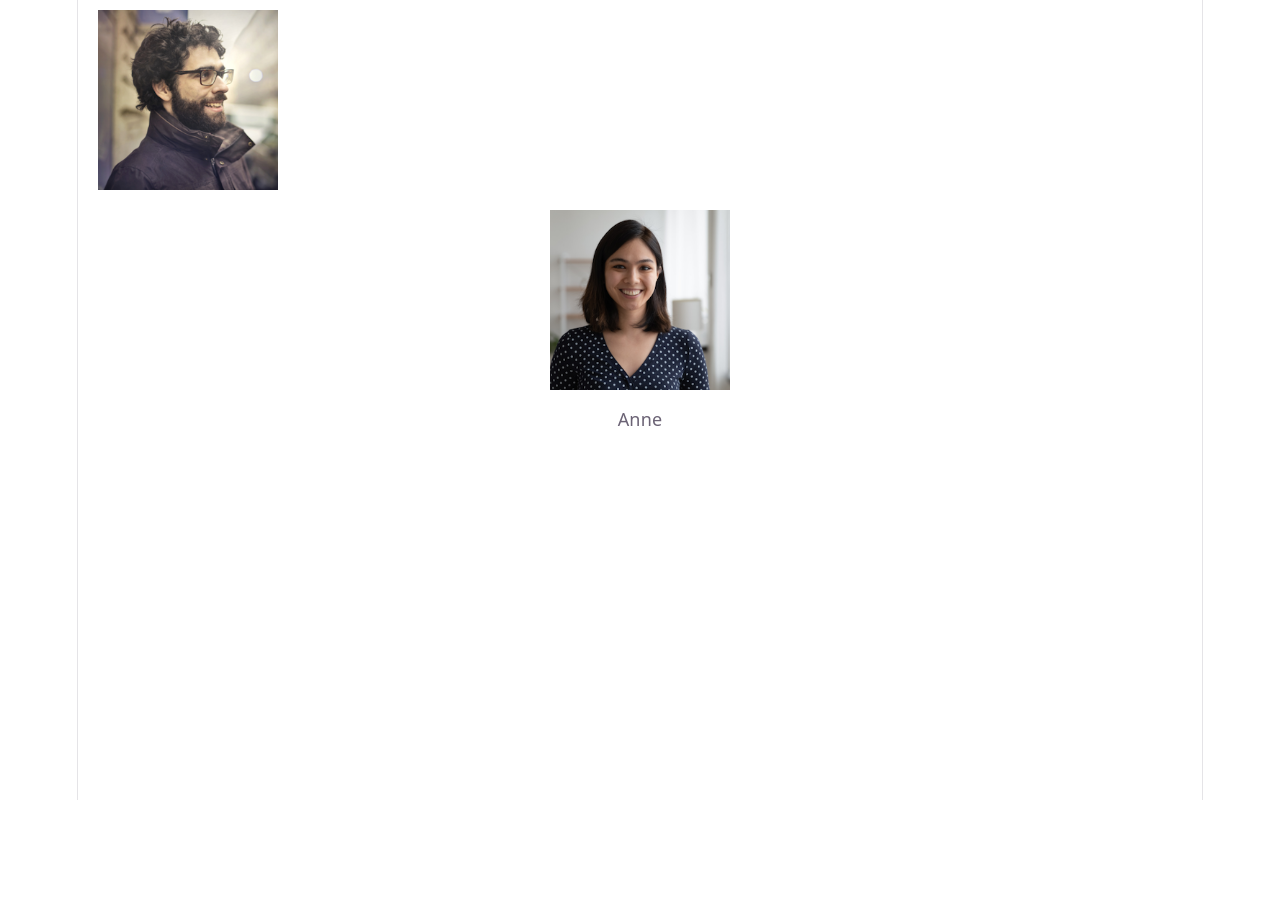
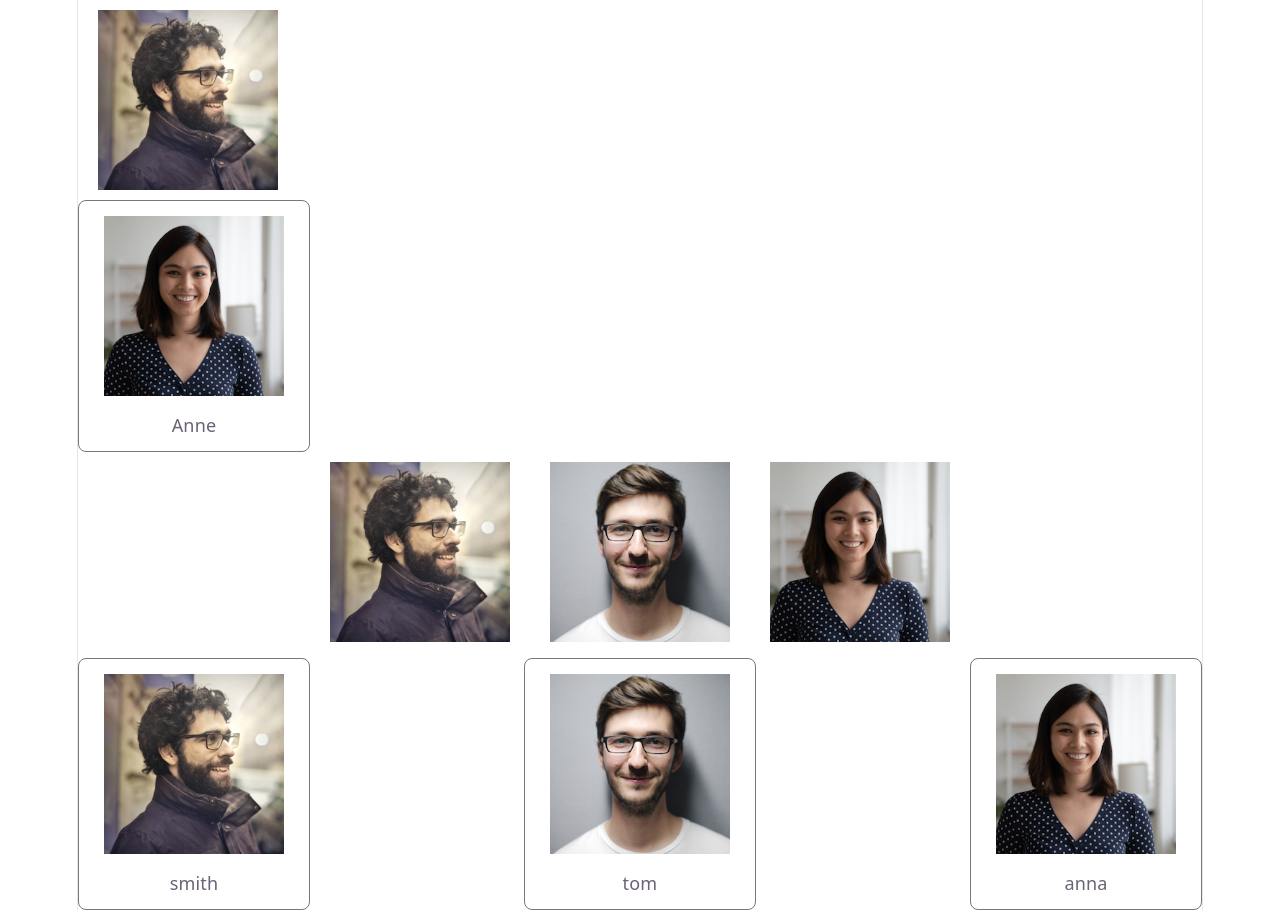
Before and after one commit to xywon0219nate-blip/fe-course, a React (Vite) app in the folder basic-app/: page / in a window 1280 px wide. Before the commit the page ends 800 px from the top, so only its background shows below. Built offline with nearby package versions, Linux system fonts and the light colour scheme.

Commit message:
2026-04-08 commit

```diff
--- a/basic-app/src/App.jsx
+++ b/basic-app/src/App.jsx
@@ -1,17 +1,35 @@
+import AvatarImageList from "./component/avatar/AvatarImageList.jsx";
 import AvatarImage from "./component/avatar/AvatarImage.jsx";
+import AvatarList from "./component/avatar/AvatarList.jsx";
 import Avatar from "./component/avatar/Avatar.jsx";
+
 import Menu from "./component/menu/Menu.jsx";
 import style from "./component/menu/Menu.module.css";
+
 import people1 from "./assets/people1.webp";
 import people2 from "./assets/people2.webp";
 import people3 from "./assets/people3.webp";
 
 
 export function App() {
+  const list = [
+    {img:people1},
+    {img:people2},
+    {img:people3},
+  ]
+
+  const alist = [
+    {img:people1, name:"smith"},
+    {img:people2, name:"tom"},
+    {img:people3, name:"anna"}
+  ]
+
   return (
     <>
       <AvatarImage img={people1} />
       <Avatar name="Anne" img={people3}/>
+      <AvatarImageList imgList={list}/>
+      <AvatarList list={alist}/>
     </>
   )
 }
--- a/basic-app/src/component/avatar/Avatar.jsx
+++ b/basic-app/src/component/avatar/Avatar.jsx
@@ -1,11 +1,12 @@
 /**
- * Avatar.jsx - 아바타 이미지 + 이름
+ * Avatar.jsx - 아바타이미지 + 이름
  */
-import AvatarImage from "./AvatarImage.jsx";
+import AvatarImage from "./AvatarImage.jsx"
+import style from './Avatar.module.css';
 
-export default function Avatar({name,img}) {
-    return(
-        <div>
+export default function Avatar({name, img}) {
+    return (
+        <div className={style.avatar}>
             <AvatarImage img={img}/>
             <p>{name}</p>
         </div>
--- a/basic-app/src/component/avatar/Avatar.module.css
+++ b/basic-app/src/component/avatar/Avatar.module.css
@@ -1,4 +1,17 @@
+.avatar_list {
+    display: flex;
+    justify-content: space-between;
+    gap: 5px;
+}
 .avatar_img {
     width: 180px;
     padding: 10px 20px;
 }
+.avatar {
+    width: 220px;
+    height: 240px;
+    padding: 5px;
+    border: 1px solid #777;
+    border-radius: 8px;
+    text-align: center;
+}
--- a/basic-app/src/component/avatar/AvatarImage.jsx
+++ b/basic-app/src/component/avatar/AvatarImage.jsx
@@ -1,8 +1,7 @@
-import style from "./Avatar.module.css";
-import people1 from "../../assets/people1.webp";
+import style from './Avatar.module.css';
 
 export default function AvatarImage({img}) {
-    return(
-        <img src={img} className={style.avatar_img} />
+    return (
+        <img src={img} className={style.avatar_img} alt="photo" />
     )
 }
--- /dev/null
+++ b/basic-app/src/component/avatar/AvatarImageList.jsx
@@ -0,0 +1,11 @@
+import AvatarImage from "./AvatarImage.jsx"
+
+export default function AvatarImageList({ imgList }) {
+    return (
+        <div>
+            { imgList.map(item =>
+                <AvatarImage img={item.img} />
+            ) }
+        </div>
+    )
+}
--- /dev/null
+++ b/basic-app/src/component/avatar/AvatarList.jsx
@@ -0,0 +1,12 @@
+import Avatar from "./Avatar.jsx";
+import style from './Avatar.module.css';
+
+export default function AvatarList({ list }) {
+    return (
+        <div className={style.avatar_list}>
+            { list.map((item) =>
+                <Avatar img={item.img}
+                        name={item.name} /> ) }
+        </div>
+    )
+}
```
Also changed, not shown: 1 other file (tests, documents, lock files or other folders).
